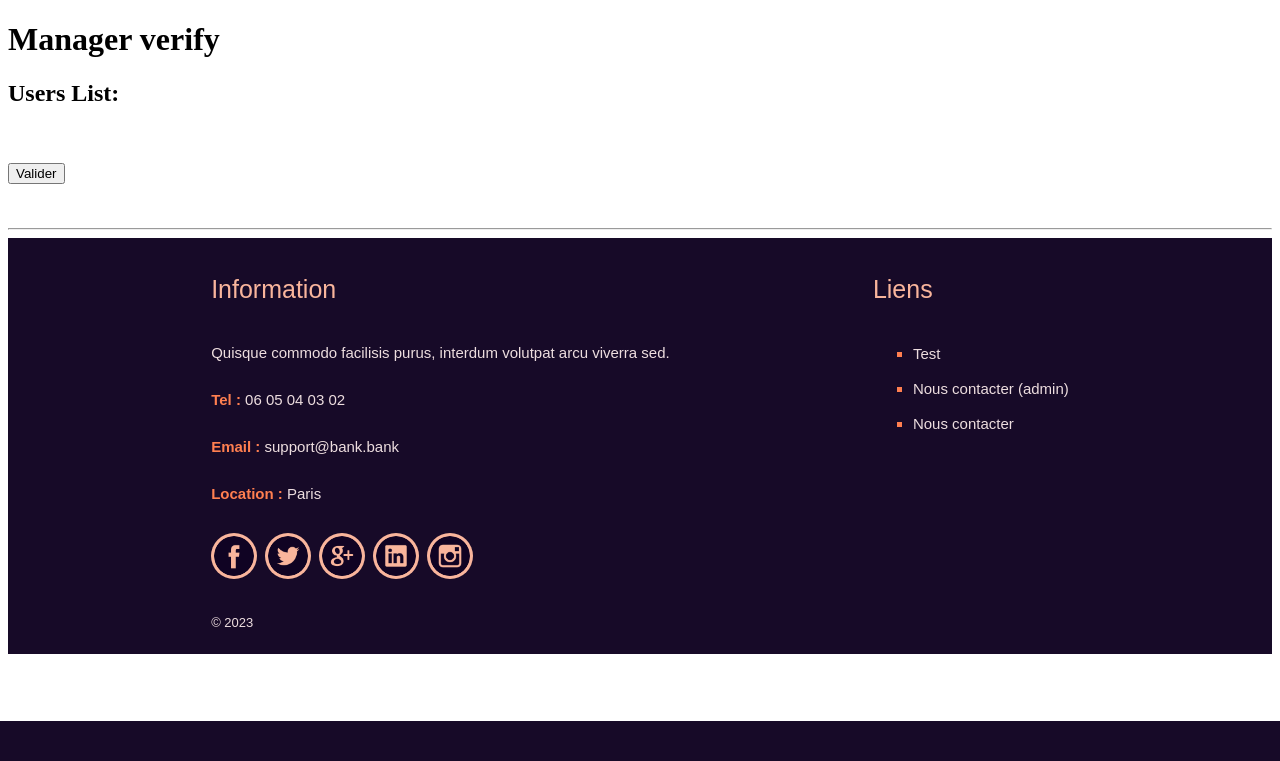
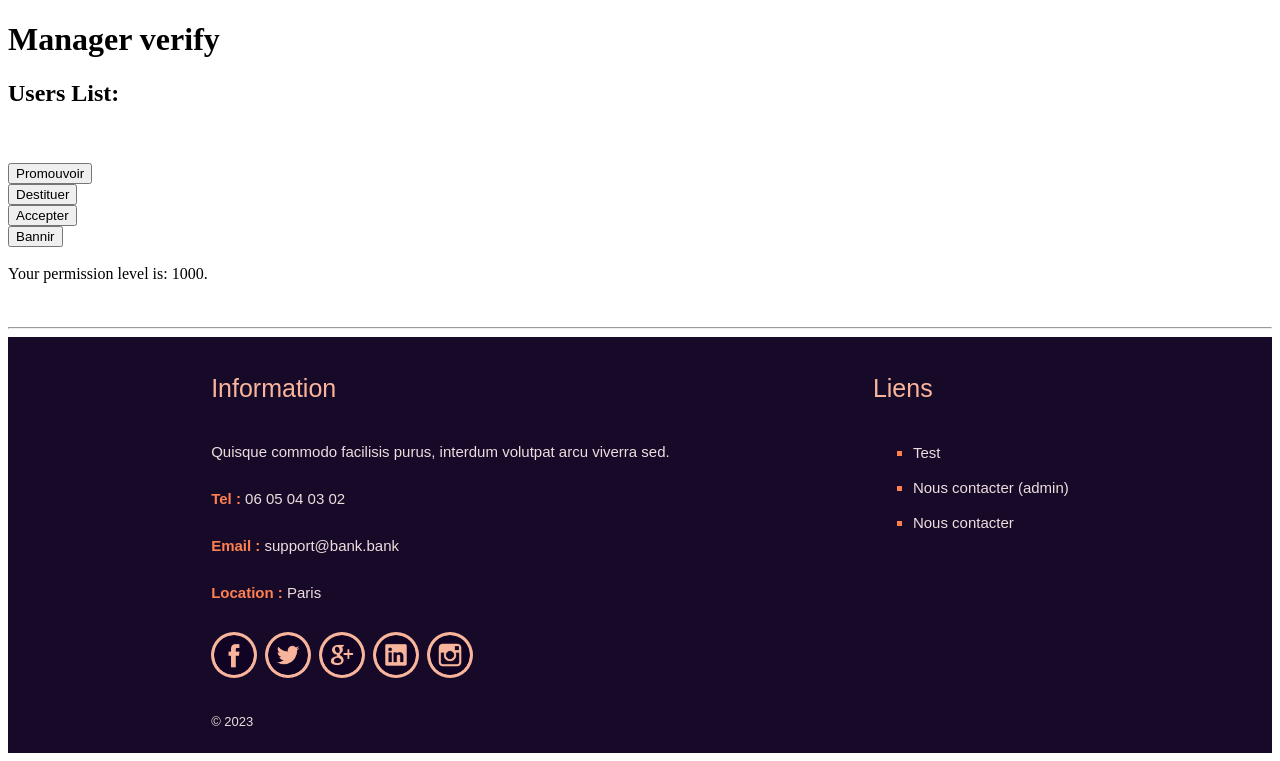
Before and after one commit to Adilina04/PHP, a PHP site: page /manager.php in a window 1280 px wide. Shown: the part 79-840 px from the top of the page. Before the commit the page ends 800 px from the top, so only its background shows below. Run offline with PHP 8.4, Linux system fonts and the light colour scheme; data that the repository does not hold is empty.

Commit message:
added admin commands
to change permission level manually, go to top of manager.php and change $_SESSION['id_roles']

```diff
--- a/www/manager.php
+++ b/www/manager.php
@@ -4,7 +4,9 @@ require_once __DIR__ . '/../src/init.php';
 
 $page_title = 'Manager';
 require_once __DIR__ . '/../src/templates/partials/html_head.php';
-$_SESSION['id_roles'] = 200;
+
+// assigner manuellement level de permission pour tests
+$_SESSION['id_roles'] = 1000;
 
 ?>
 <body>
@@ -37,12 +39,19 @@ $_SESSION['id_roles'] = 200;
     echo '<br>';
     echo '<br>';
 
-    if ($dbManager->check_roles($_SESSION['id_roles'], 200)) {
-        echo '<input type="submit" name="accept-account-submit" value="Valider">';
+    if($dbManager->check_roles($_SESSION['id_roles'], 1000)){
+        echo '<input type="submit" name="admin-promote-submit" value="Promouvoir"><br>';
+        echo '<input type="submit" name="admin-demote-submit" value="Destituer"><br>';
+        echo '<input type="submit" name="accept-account-submit" value="Accepter"><br>';
+        echo '<input type="submit" name="ban-account-submit" value="Bannir"><br>';
+    }
+    else if ($dbManager->check_roles($_SESSION['id_roles'], 200)) {
+        echo '<input type="submit" name="accept-account-submit" value="Accepter"><br>';
+        echo '<input type="submit" name="ban-account-submit" value="Bannir"><br>';
     } else {
-        echo "You don't have the permission to change roles! You shouldn't even be here!";
-        echo "Your permission level is: " . $_SESSION['id_roles'] . ".";
+        echo "You don't have the permission level to change roles! You shouldn't even be here!";
     }
+    echo "<br>Your permission level is: " . $_SESSION['id_roles'] . ".";
     echo        '</form>';
 
     echo '<br>';
```
Also changed, not shown: www/actions/update_status.php (+39 -0 lines).
